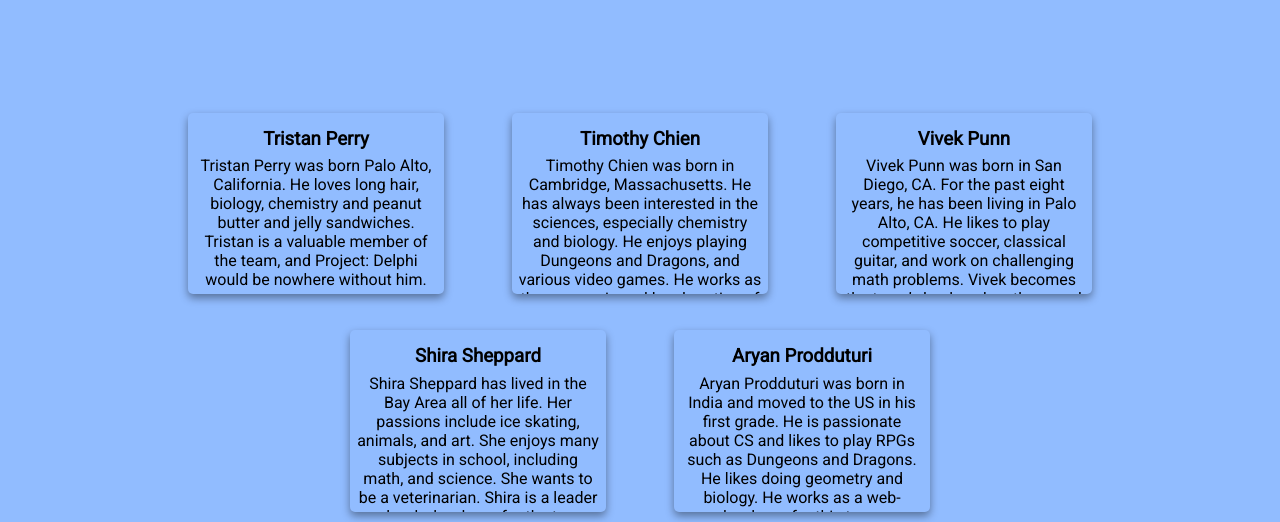
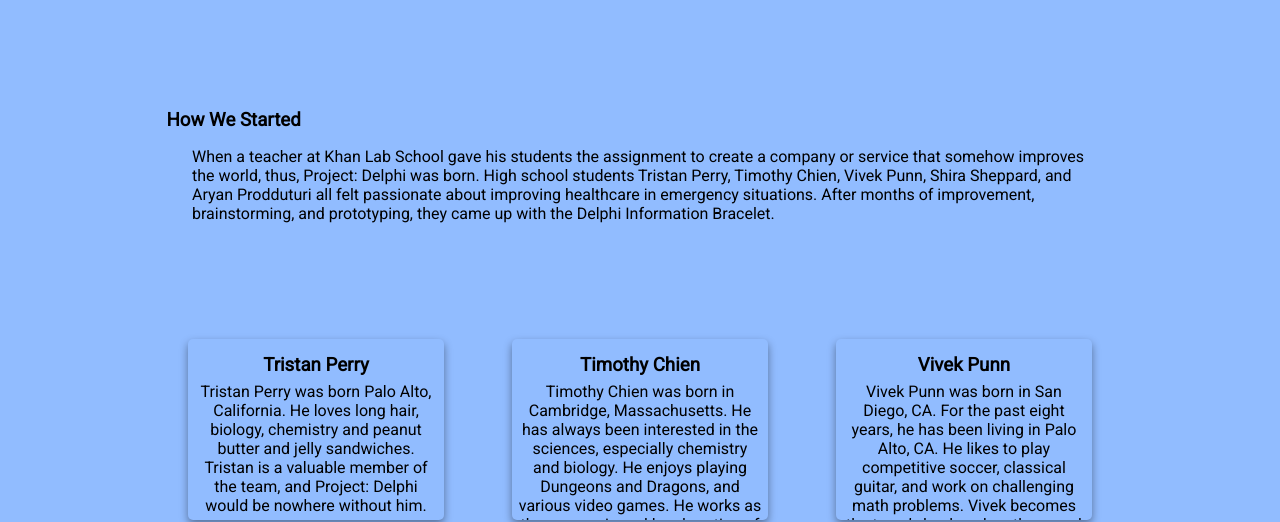
Before and after one commit to 1aryanpro/delphi, a plain HTML site: page about.html in a window 1280 px wide. Shown: the part 299-821 px from the top of the page. Drawn offline with Linux system fonts and the light colour scheme.

Commit message:
stuff
Took out Mission page. added mission to about page

```diff
--- a/about.html
+++ b/about.html
@@ -24,6 +24,10 @@
   <div class="aboutus fs jumbotron">
     <h1 class="title">( About Us )</h1>
 		<h3 class="mission">Our mission is to improve efficiency in emergency situations <br> by creating a product that communicates critical health information to first responders.</h3>
+		<div id="aboutus-howwestarted">
+			<h3>How We Started</h3>
+			<p id="aboutus-paragraph">When a teacher at Khan Lab School gave his students the assignment to create a company or service that somehow improves the world, thus, Project: Delphi was born. High school students Tristan Perry, Timothy Chien, Vivek Punn, Shira Sheppard, and Aryan Prodduturi all felt passionate about improving healthcare in emergency situations. After months of improvement, brainstorming, and prototyping, they came up with the Delphi Information Bracelet.</p>
+		</div>
     <div class="peoplecards">
 				<div class="card">
 	        <h3><strong>Tristan Perry</strong></h3>
--- a/style.css
+++ b/style.css
@@ -110,6 +110,19 @@ nav ul.nav-items li.nav-item a:hover {
   margin-top: 2vh;
 }
 
+#aboutus-howwestarted{
+  margin-top: 14vh;
+  margin-left: 13vw;
+  margin-right: 15vw;
+  text-align: left;
+}
+#aboutus-paragraph{
+  margin-top: 2vh;
+  margin-left: 2vw;
+  text-align: left;
+  /*text-indent: 50px;*/
+}
+
 .peoplecards{
   width: inherit;
   margin-top: 100px;
```
Also changed, not shown: mission.html (deleted, +0 -26 lines).
